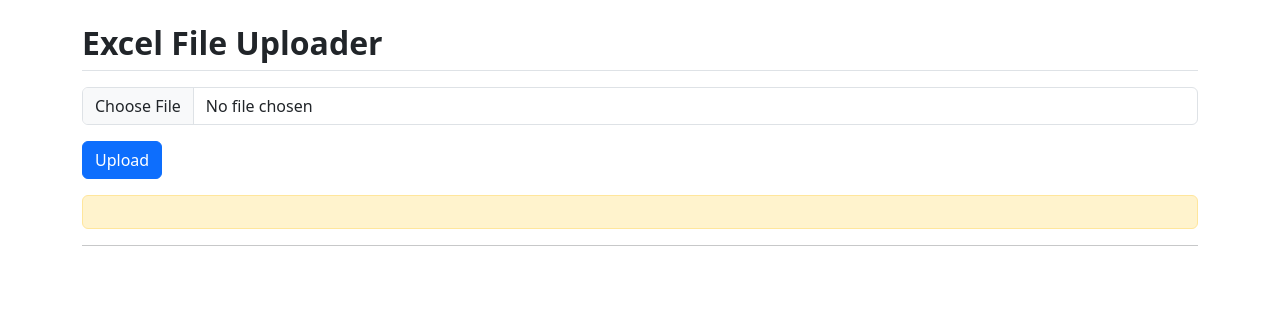
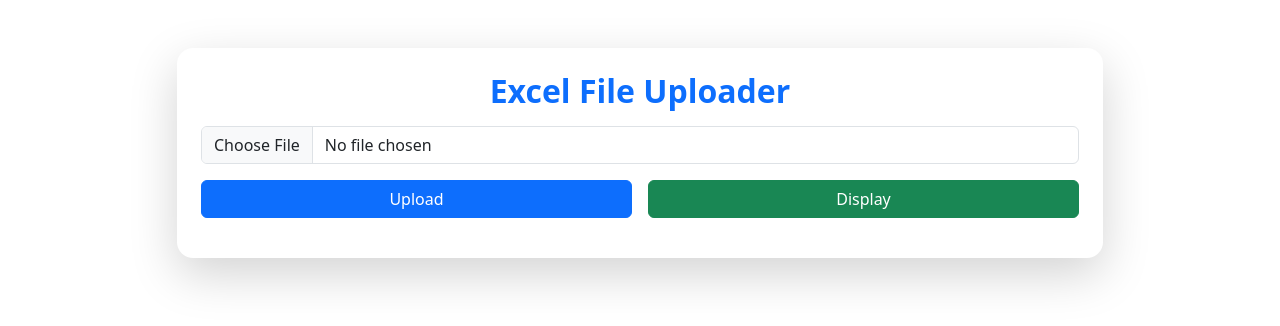
Before and after one commit to ShubhamIngale22/Treel_Frontend, a React (Create React App) app: page / in a window 1280 px wide. Shown: the top 326 px of the page. Built offline with nearby package versions, Linux system fonts and the light colour scheme.

Commit message:
Feat : New feature of display excel data for display button is added .

```diff
--- a/src/components/FileUpload.jsx
+++ b/src/components/FileUpload.jsx
@@ -1,29 +1,33 @@
 import { useState } from "react";
 import api from "../services/api";
 import { validateExcelFile } from "../utils/validateFile";
-// import "../styles/fileUpload.css"
 
 const FileUpload = () => {
     const [file, setFile] = useState(null);
+    const [rows, setRows] = useState([]);
     const [message, setMessage] = useState("");
-    const [rows, setRows] = useState([]);
     const [loading, setLoading] = useState(false);
-    const columns= rows.length>0 ? Object.keys(rows[0]) : [] ;
 
+    // derive columns dynamically
+    const columns = rows.length > 0 ? Object.keys(rows[0]) : [];
+
+    // 🔹 Upload Excel → Save to MongoDB
     const handleUpload = async () => {
         const error = validateExcelFile(file);
         if (error) {
             setMessage(error);
             return;
         }
+
         const formData = new FormData();
-        formData.append("file", file); // MUST match multer field name
+        formData.append("file", file);
 
         try {
             setLoading(true);
             const res = await api.post("/api/uploadExcel", formData);
-            setRows(res.data.data.rows);
+
             setMessage(res.data.message);
+            setRows([]); // clear old data after upload
         } catch (err) {
             setMessage("Upload failed");
         } finally {
@@ -31,10 +35,36 @@ const FileUpload = () => {
         }
     };
 
+    // 🔹 Display Data → Fetch from MongoDB
+    const handleDisplay = async () => {
+        try {
+            setLoading(true);
+            const res = await api.get("/api/displayExcel");
+
+            // backend returns [{ _id, data, createdAt, ... }]
+            const formattedRows = res.data.data.map(item => item.data);
+
+            setRows(formattedRows);
+            setMessage("Data loaded successfully");
+        } catch (err) {
+            setMessage("Failed to load data");
+        } finally {
+            setLoading(false);
+        }
+    };
+
     return (
-        <div className="container mt-4">
+        <div className="container mt-5">
+            <div className="row justify-content-center">
+                <div className="col-lg-10">
 
-            <h2 className="fw-semibold mb-3 border-bottom pb-2">Excel File Uploader</h2>
+                    <div className="card shadow-lg border-0 rounded-4">
+                        <div className="card-body p-4">
+
+                            <h2 className="text-center fw-bold text-primary mb-3">
+                                Excel File Uploader
+                            </h2>
+
                             <input
                                 type="file"
                                 className="form-control mb-3"
@@ -42,40 +72,59 @@ const FileUpload = () => {
                                 onChange={(e) => setFile(e.target.files[0])}
                             />
 
-                <button  className="btn btn-primary" onClick={handleUpload} disabled={loading}>
-                    {loading ? "Uploading..." : "Upload"}
+                            <div className="d-flex gap-3 mb-3">
+                                <button
+                                    className="btn btn-primary w-50"
+                                    onClick={handleUpload}
+                                    disabled={loading}
+                                >
+                                    Upload
                                 </button>
-            <div className={`alert ${rows.length ? "alert-success" : "alert-warning"} mt-3`}>
+
+                                <button
+                                    className="btn btn-success w-50"
+                                    onClick={handleDisplay}
+                                    disabled={loading}
+                                >
+                                    Display
+                                </button>
+                            </div>
+
+                            {message && (
+                                <div className="alert alert-info text-center">
                                     {message}
                                 </div>
+                            )}
 
-            <hr></hr>
-
+                            {rows.length > 0 && (
                                 <div className="table-responsive mt-4">
-                {rows.length > 0 && (
-                    <table className="table table-bordered table-striped">
-                        <thead className="table-dark">
+                                    <table className="table table-bordered table-hover align-middle">
+                                        <thead className="table-primary text-center">
                                         <tr>
-                            {columns.map((col)=>(
+                                            {columns.map(col => (
                                                 <th key={col}>{col.toUpperCase()}</th>
                                             ))}
                                         </tr>
+                                        </thead>
 
-                        </thead>
                                         <tbody>
-                        {rows.map((row,rowsIndex)=>(
-                            <tr key={rowsIndex}>
-                                {columns.map((col)=>(
+                                        {rows.map((row, rowIndex) => (
+                                            <tr key={rowIndex} className="text-center">
+                                                {columns.map(col => (
                                                     <td key={col}>{row[col]}</td>
                                                 ))}
                                             </tr>
-                        ))
-                        }
+                                        ))}
                                         </tbody>
                                     </table>
+                                </div>
                             )}
+
+                        </div>
                     </div>
 
+                </div>
+            </div>
         </div>
     );
 };
```
Lines whose indentation alone changed are shown as unchanged.
